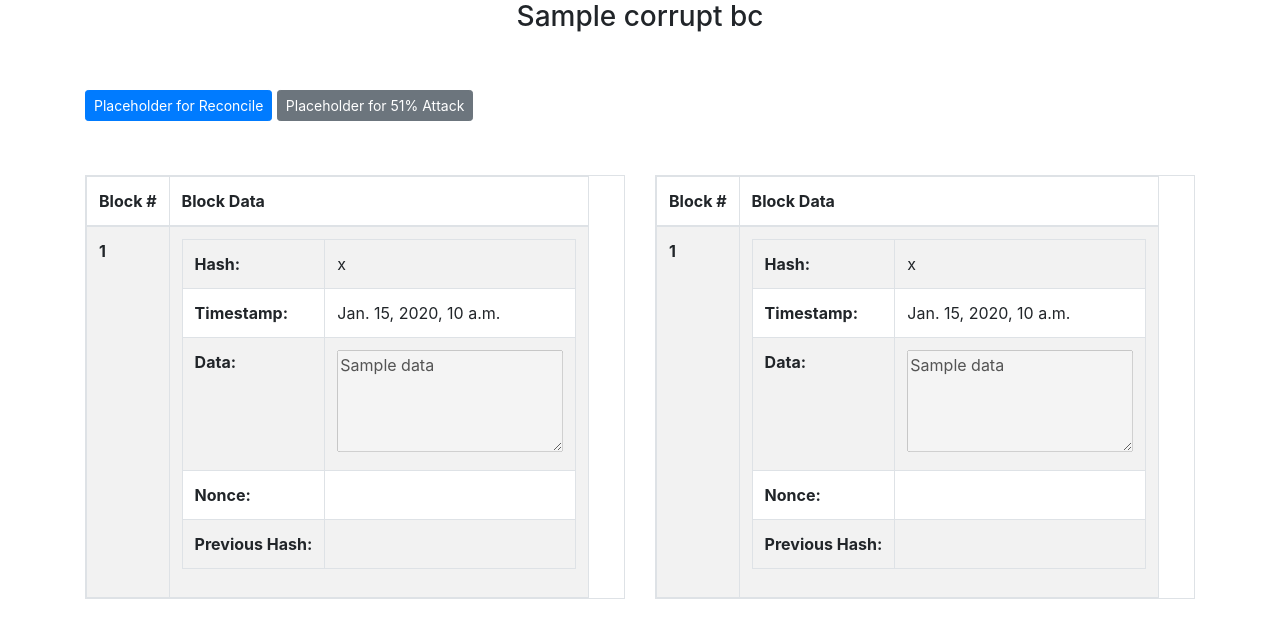
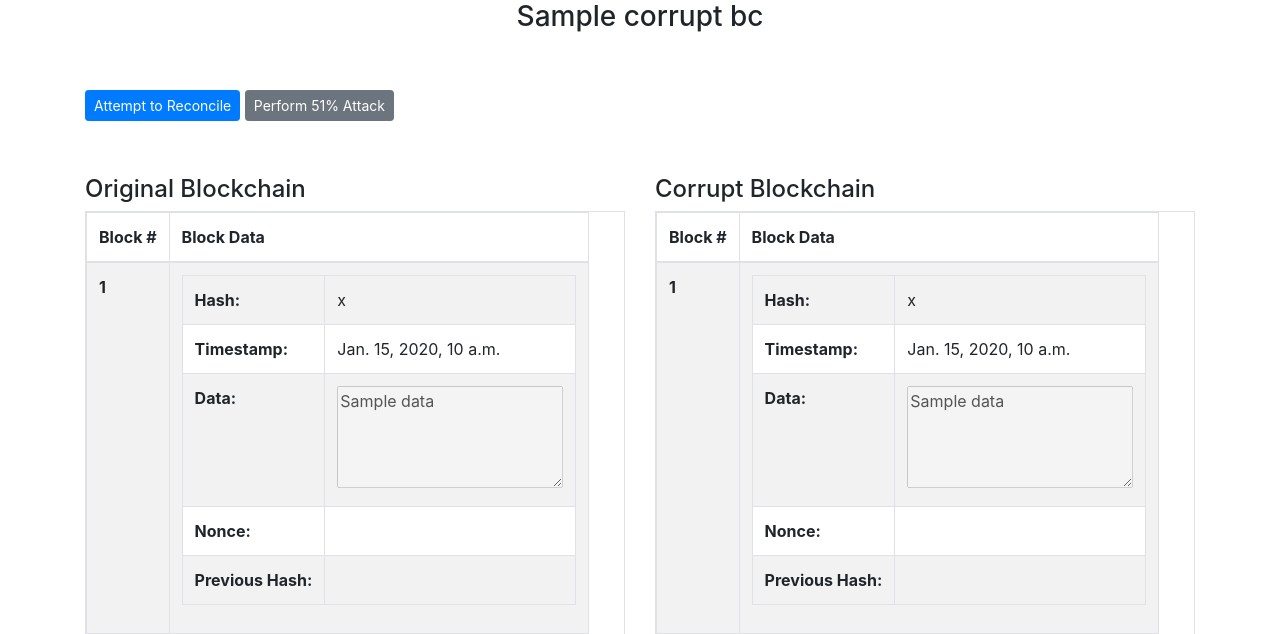
Before and after one commit to markguindi1/Blockchain-Platform-Project, a Django app: template blockchainplatform/bcplatform/templates/bcplatform/blockchain_corrupted_view.html in a window 1280 px wide. Shown: the part 56-690 px from the top of the page. Before the commit the page ends 655 px from the top, so only its background shows below. Run offline with Django 3.2, Linux system fonts and the light colour scheme; the template is opened without the code that fills it: most values are stand-ins (such as "Sample title", 1, 10 or a date in 2020); some libraries are stand-ins or nearby versions.

Commit message:
Add inclusion of utility JS functions file

```diff
--- a/blockchainplatform/bcplatform/templates/bcplatform/blockchain_corrupt_form_view.html
+++ b/blockchainplatform/bcplatform/templates/bcplatform/blockchain_corrupt_form_view.html
@@ -86,6 +86,7 @@
     </script>
 
     {% load static %}
+    <script src="{% static 'bcplatform/js/utils.js' %}"></script>
     <script src="{% static 'bcplatform/js/colorHashes.js' %}"></script>
 
   </div>
--- a/blockchainplatform/bcplatform/templates/bcplatform/blockchain_corrupted_view.html
+++ b/blockchainplatform/bcplatform/templates/bcplatform/blockchain_corrupted_view.html
@@ -12,17 +12,19 @@
     <h3 class="text-center">{{ corrupt_bc.name }}</h3>
     <br />
     <br />
-    <a href="{% url 'bcplatform:blockchain_reconcile_view' corrupt_bc.pk %}"><button type="button" class="btn btn-primary btn-sm">Placeholder for Reconcile</button></a>
-    <a href="#"><button type="button" class="btn btn-secondary btn-sm">Placeholder for 51% Attack</button></a>
+    <a href="{% url 'bcplatform:blockchain_reconcile_view' corrupt_bc.pk %}"><button type="button" class="btn btn-primary btn-sm">Attempt to Reconcile</button></a>
+    <a href="#"><button type="button" class="btn btn-secondary btn-sm">Perform 51% Attack</button></a>
     <br />
     <br />
     <div class="row">
       <div class="col-md-6 bottom-table-container">
+        <h4>Original Blockchain</h4>
         {% with bc=valid_bc bc_blocks=valid_bc_blocks extra_table_classes="table-responsive" %}
           {% include 'bcplatform/snippets/blockchain_table_snippet.html' %}
         {% endwith %}
       </div>
       <div class="col-md-6 bottom-table-container">
+        <h4>Corrupt Blockchain</h4>
         {% with bc=corrupt_bc bc_blocks=corrupt_bc_blocks extra_table_classes="table-responsive" %}
           {% include 'bcplatform/snippets/blockchain_table_snippet.html' %}
         {% endwith %}
@@ -44,5 +46,7 @@
       },
     };
   </script>
+  <script src="{% static 'bcplatform/js/utils.js' %}"></script>
+  <script src="{% static 'bcplatform/js/colorHashes.js' %}"></script>
 
 {% endblock %}
```
